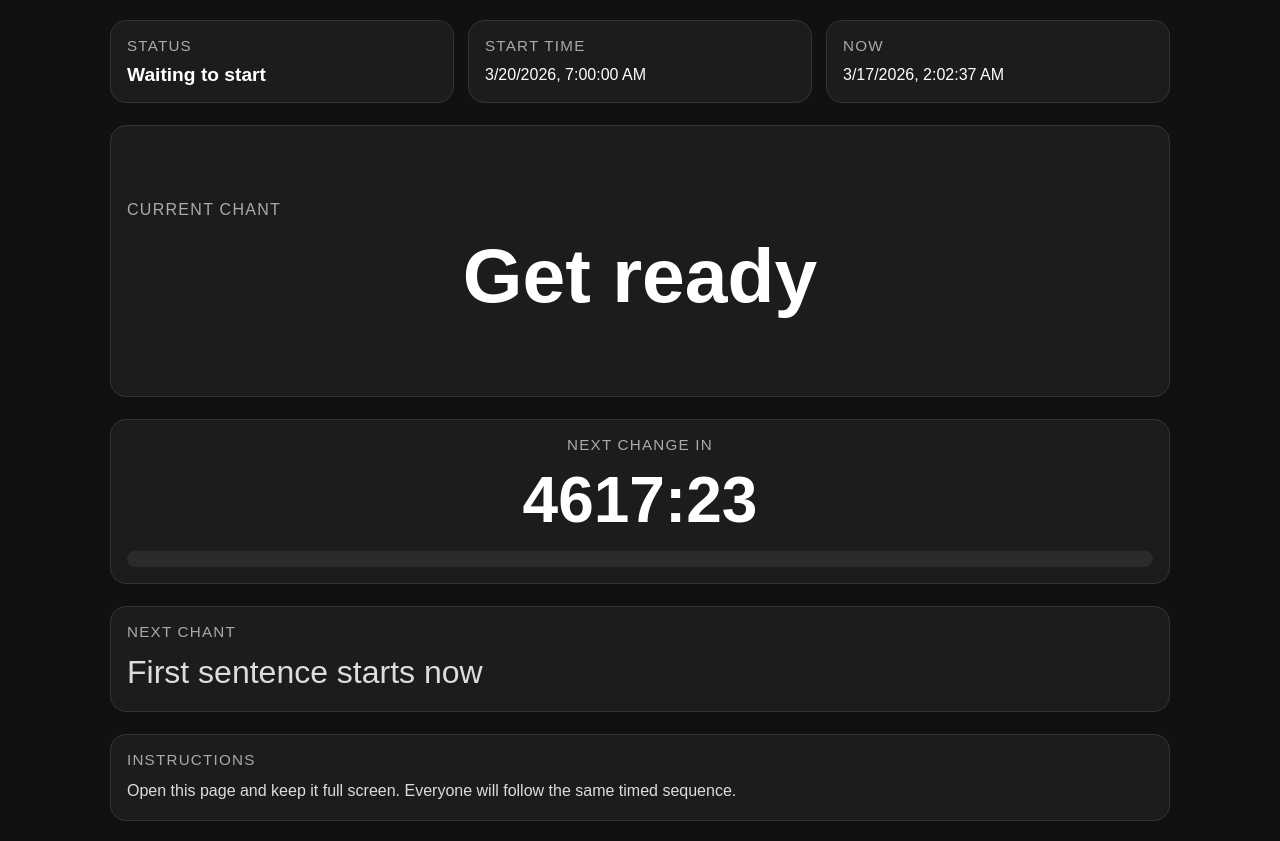
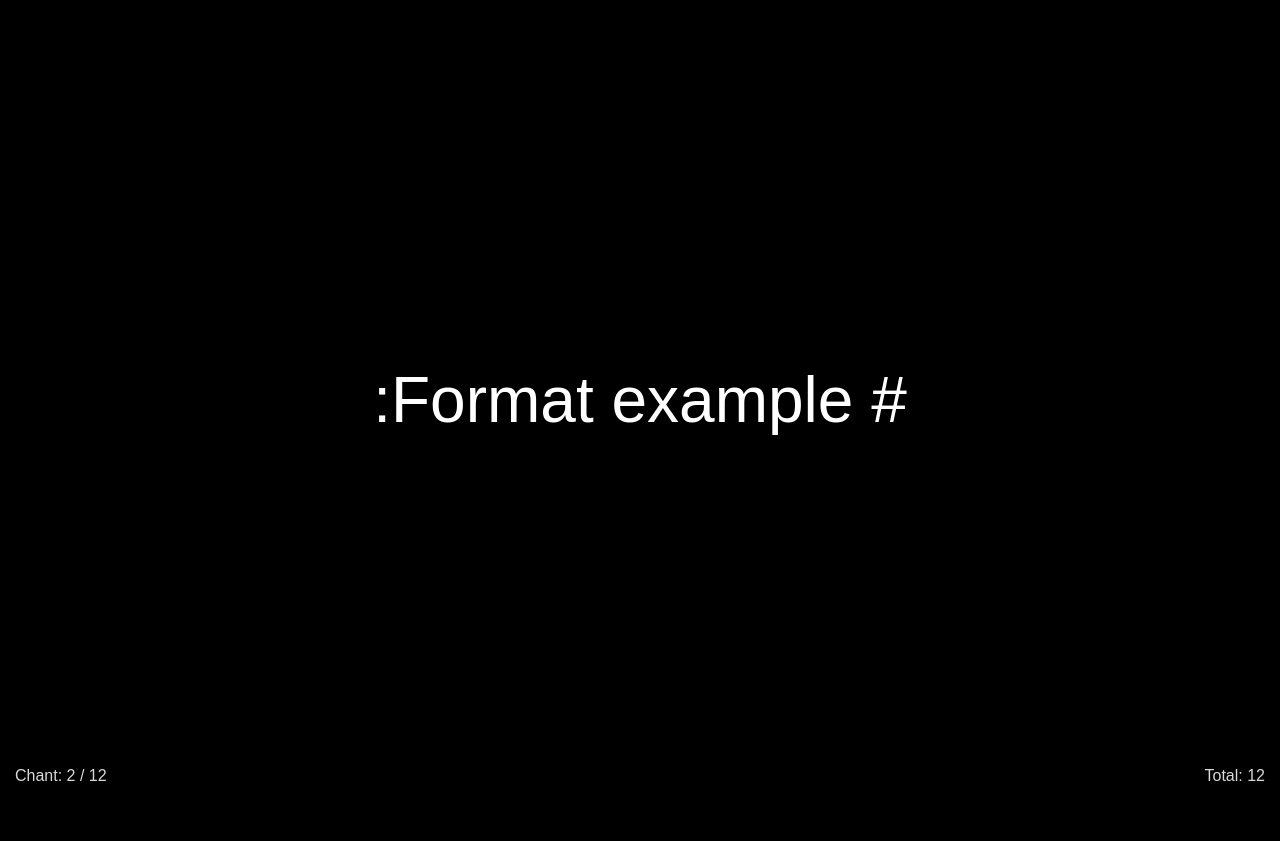
Before and after one commit to iranrevolution2026mel-wq/chant-sync, a plain HTML site: page index.html in a window 1280 px wide. After the commit the page ends 800 px from the top, so only its background shows below. Drawn offline with Linux system fonts and the light colour scheme.

Commit message:
Update index.html

```diff
--- a/index.html
+++ b/index.html
@@ -1,59 +1,144 @@
 <!DOCTYPE html>
-<html lang="en">
+<html lang="fa">
 <head>
   <meta charset="UTF-8" />
-  <meta
-    name="viewport"
-    content="width=device-width, initial-scale=1.0"
-  />
+  <meta name="viewport" content="width=device-width, initial-scale=1.0" />
   <title>Chant Sync</title>
-  <link rel="stylesheet" href="styles.css" />
+  <style>
+    body {
+      margin: 0;
+      background: black;
+      color: white;
+      font-family: Arial, sans-serif;
+      overflow: hidden;
+    }
+
+    #chant {
+      height: 100vh;
+      display: flex;
+      align-items: center;
+      justify-content: center;
+      text-align: center;
+      font-size: 4rem;
+      padding: 30px;
+      box-sizing: border-box;
+      direction: rtl;
+    }
+
+    #overlay {
+      position: fixed;
+      inset: 0;
+      background: rgba(0, 0, 0, 0.88);
+      color: white;
+      display: flex;
+      flex-direction: column;
+      align-items: center;
+      justify-content: center;
+      z-index: 9999;
+      text-align: center;
+      padding: 20px;
+      box-sizing: border-box;
+    }
+
+    #loadingText {
+      font-size: 2rem;
+      margin-bottom: 15px;
+    }
+
+    #progressText {
+      font-size: 1.2rem;
+      opacity: 0.9;
+    }
+
+    #statusBar {
+      position: fixed;
+      bottom: 15px;
+      left: 15px;
+      right: 15px;
+      display: flex;
+      justify-content: space-between;
+      font-size: 1rem;
+      opacity: 0.85;
+      pointer-events: none;
+    }
+  </style>
 </head>
 <body>
-  <main class="app">
-    <div class="topbar">
-      <div class="status-group">
-        <div class="label">Status</div>
-        <div id="status" class="status">Loading…</div>
-      </div>
+  <div id="overlay">
+    <div id="loadingText">Loading chants...</div>
+    <div id="progressText">Please wait</div>
+  </div>
 
-      <div class="status-group">
-        <div class="label">Start time</div>
-        <div id="startTimeText" class="small-text">—</div>
-      </div>
+  <div id="chant">Loading...</div>
 
-      <div class="status-group">
-        <div class="label">Now</div>
-        <div id="nowText" class="small-text">—</div>
-      </div>
-    </div>
+  <div id="statusBar">
+    <div id="currentIndex">Chant: -</div>
+    <div id="totalCount">Total: -</div>
+  </div>
 
-    <section class="current-section">
-      <div class="label big-label">Current chant</div>
-      <div id="currentChant" class="current-chant">Waiting…</div>
-    </section>
+  <script>
+    const chantElement = document.getElementById("chant");
+    const overlay = document.getElementById("overlay");
+    const loadingText = document.getElementById("loadingText");
+    const progressText = document.getElementById("progressText");
+    const currentIndex = document.getElementById("currentIndex");
+    const totalCount = document.getElementById("totalCount");
 
-    <section class="countdown-section">
-      <div class="label">Next change in</div>
-      <div id="countdown" class="countdown">—</div>
-      <div class="progress-wrap">
-        <div id="progressBar" class="progress-bar"></div>
-      </div>
-    </section>
+    const chantDuration = 3000; // 3 seconds per chant
+    let chants = [];
+    let index = 0;
 
-    <section class="next-section">
-      <div class="label">Next chant</div>
-      <div id="nextChant" class="next-chant">—</div>
-    </section>
+    async function loadChants() {
+      try {
+        const response = await fetch("chants.txt");
+        const text = await response.text();
 
-    <section class="footer-section">
-      <div class="label">Instructions</div>
-      <div class="instructions">
-        Open this page and keep it full screen. Everyone will follow the same timed sequence.
-      </div>
-    </section>
-  </main>
+        chants = text
+          .split("\n")
+          .map(line => line.trim())
+          .filter(line => line.length > 0);
 
-  <script src="app.js"></script>
+        if (chants.length === 0) {
+          loadingText.textContent = "No chants found";
+          progressText.textContent = "Your chants.txt file is empty";
+          chantElement.textContent = "No chants found";
+          return;
+        }
+
+        totalCount.textContent = `Total: ${chants.length}`;
+        loadingText.textContent = "Chants loaded";
+        progressText.textContent = `Found ${chants.length} chants`;
+
+        startLoop();
+
+        setTimeout(() => {
+          overlay.style.display = "none";
+        }, 1200);
+
+      } catch (error) {
+        loadingText.textContent = "Error loading chants";
+        progressText.textContent = "Make sure chants.txt is in the same folder";
+        chantElement.textContent = "Could not load chants.txt";
+        console.error(error);
+      }
+    }
+
+    function showChant() {
+      chantElement.textContent = chants[index];
+      currentIndex.textContent = `Chant: ${index + 1} / ${chants.length}`;
+      progressText.textContent = `Now showing chant ${index + 1} of ${chants.length}`;
+    }
+
+    function startLoop() {
+      showChant(); // starts immediately
+
+      setInterval(() => {
+        index = (index + 1) % chants.length; // loop forever
+        showChant();
+      }, chantDuration);
+    }
+
+    loadChants();
+  </script>
 </body>
 </html>
```
